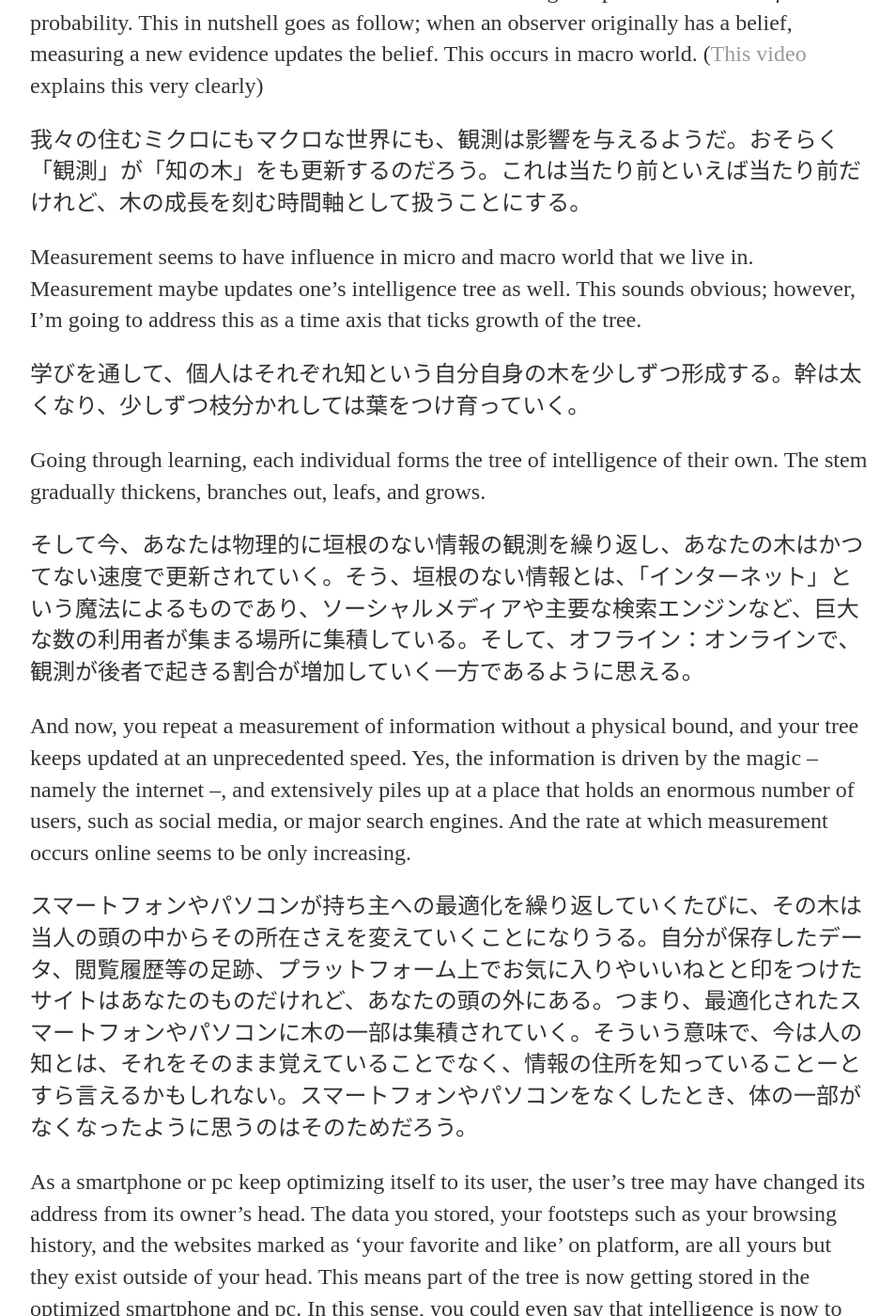
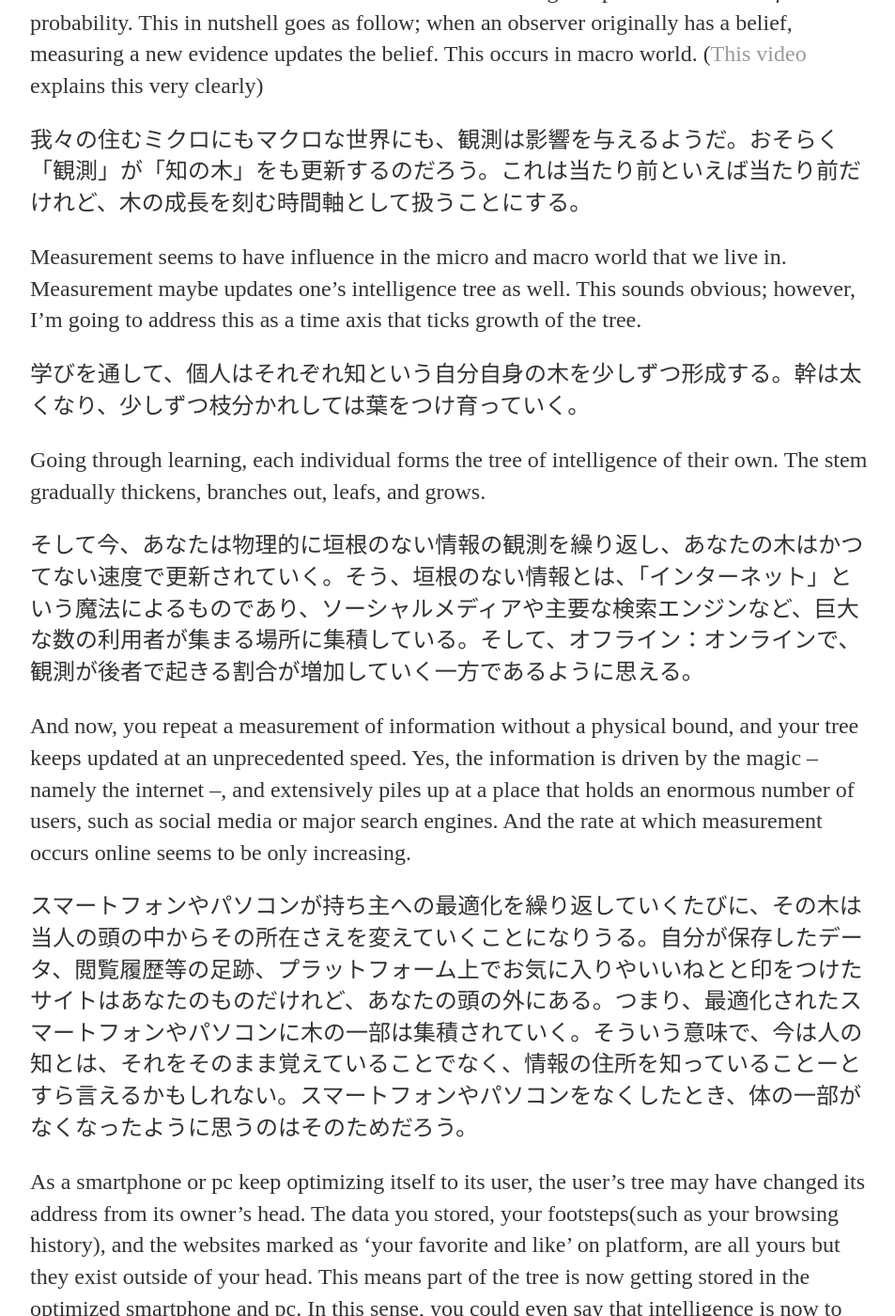
Before and after one commit to DaisukeMiyazaki/DaisukeMiyazaki.github.io, a Jekyll site: the page built from _posts/2020-03-14-RiseAndFall.md, in a window 1280 px wide and 1400 px high, scrolled down 1471 px. Shown: the whole window at 94% size, without its empty margins (160-1113 px from the left). Built offline with Jekyll 4.4.1, drawn with Linux system fonts in a browser that asks for light colours; some of the changed text lies outside the part shown.

Commit message:
fixed typo

```diff
--- a/_posts/2020-03-14-RiseAndFall.md
+++ b/_posts/2020-03-14-RiseAndFall.md
@@ -29,7 +29,7 @@
 
 我々の住むミクロにもマクロな世界にも、観測は影響を与えるようだ。おそらく「観測」が「知の木」をも更新するのだろう。これは当たり前といえば当たり前だけれど、木の成長を刻む時間軸として扱うことにする。
 
-Measurement seems to have influence in micro and macro world that we live in. Measurement maybe updates one's intelligence tree as well. This sounds obvious; however, I’m going to address this as a time axis that ticks growth of the tree.
+Measurement seems to have influence in the micro and macro world that we live in. Measurement maybe updates one's intelligence tree as well. This sounds obvious; however, I’m going to address this as a time axis that ticks growth of the tree.
 
 学びを通して、個人はそれぞれ知という自分自身の木を少しずつ形成する。幹は太くなり、少しずつ枝分かれしては葉をつけ育っていく。
 
@@ -37,11 +37,11 @@
 
 そして今、あなたは物理的に垣根のない情報の観測を繰り返し、あなたの木はかつてない速度で更新されていく。そう、垣根のない情報とは、「インターネット」という魔法によるものであり、ソーシャルメディアや主要な検索エンジンなど、巨大な数の利用者が集まる場所に集積している。そして、オフライン：オンラインで、観測が後者で起きる割合が増加していく一方であるように思える。
 
-And now, you repeat a measurement of information without a physical bound, and your tree keeps updated at an unprecedented speed. Yes, the information is driven by the magic -- namely the internet --, and extensively piles up at a place that holds an enormous number of users, such as social media, or major search engines. And the rate at which measurement occurs online seems to be only increasing.
+And now, you repeat a measurement of information without a physical bound, and your tree keeps updated at an unprecedented speed. Yes, the information is driven by the magic -- namely the internet --, and extensively piles up at a place that holds an enormous number of users, such as social media or major search engines. And the rate at which measurement occurs online seems to be only increasing.
 
 スマートフォンやパソコンが持ち主への最適化を繰り返していくたびに、その木は当人の頭の中からその所在さえを変えていくことになりうる。自分が保存したデータ、閲覧履歴等の足跡、プラットフォーム上でお気に入りやいいねとと印をつけたサイトはあなたのものだけれど、あなたの頭の外にある。つまり、最適化されたスマートフォンやパソコンに木の一部は集積されていく。そういう意味で、今は人の知とは、それをそのまま覚えていることでなく、情報の住所を知っていることーとすら言えるかもしれない。スマートフォンやパソコンをなくしたとき、体の一部がなくなったように思うのはそのためだろう。
 
-As a smartphone or pc keep optimizing itself to its user, the user's tree may have changed its address from its owner's head. The data you stored, your footsteps such as your browsing history, and the websites marked as 'your favorite and like' on platform, are all yours but they exist outside of your head. This means part of the tree is now getting stored in the optimized smartphone and pc. In this sense, you could even say that intelligence is now to knowing where information sits; not to exactly remembering it. When you lose your phone or pc, you may feel like you're losing part of your body, and that is probably because of this.
+As a smartphone or pc keep optimizing itself to its user, the user's tree may have changed its address from its owner's head. The data you stored, your footsteps(such as your browsing history), and the websites marked as 'your favorite and like' on platform, are all yours but they exist outside of your head. This means part of the tree is now getting stored in the optimized smartphone and pc. In this sense, you could even say that intelligence is now to knowing where information sits; not to exactly remembering it. When you lose your phone or pc, you may feel like you're losing part of your body, and that is probably because of this.
 
 しかしその知は、あなただけのものではない。足跡（閲覧履歴、キャッシュ、クッキーなども含む）を残してウェブを消費することで、その木の一部を受け取った「あちら側」-- 人とAIが一体となった「ある目的を達成する」集団叡智は、あなたが閲覧するデジタルな世界を「おすすめ」や「妥当性」で固めた中身と共に迅速に形作っていく。そうしてできたある意味で「自分の作り出したウェブ」に自らアクセスする速度が加速する様に、意欲刺激が働いている様に見える。
 
@@ -65,11 +65,11 @@
 
 そうして形成した木はーゆえに信条、知見、嗜好もーかつてない速度と精度で更新され続けているように思える。
 
-This tree formed in this way -- therefore beliefs, knowledge and preferences - seem like getting updated at an unprecedented rate.
+This tree formed in this way -- therefore beliefs, knowledge and preferences -- seem like getting updated at an unprecedented rate.
 
 インターネットが「魅力的でたまらない」「目線が行ってしまう」ということは、それだけ最適化がうまく行っている証拠であると考えることもできる。
 
-If the internet is 'irresistibly attractive' and 'impossible to control your attention' to you, that can be said as a testament to state-of-the-art optimization.
+If the internet is _irresistibly attractive_ and _impossible to control your attention_ to you, that can be said as a testament to state-of-the-art optimization.
 
 この行き着く先は、フィルターバブル（自分の消費しているコンテンツが正当化され続ける世界）である。他の人と同じ単語をグーグルを用いて検索しても、もちろん異なる検索結果に当たることになる。「おすすめ」を提示する、というアルゴリズムから、自分の趣味嗜好がより予測しやすい中で提供されたデジタルな空間には、より多くの結びつきが生まれる。
 
@@ -103,7 +103,7 @@
 
 多様性は良とされる。各々の木は集まって一つ大きな森を作る。あるいは、各々の木が幹となる部分を共有していて、枝先が異なる場合もある。多種多様な木が織りなす森も、地にしっかりと根を張り空に枝を一杯に広げる木も美しい。四季を通して花を咲かせ、緑緑と茂り、がらりと変わった彩を魅せては葉を枯らしては枝を残して地に積もる。それが他の木にも養分となり、また枝先に芽吹きをもたらす。そうして少しずつ循環を繰り返しては、森も木も大きく育っていく。
 
-Diversity is posed as good. Each tree gathers and forms a big forest as a whole. Or, each tree shares its stem and branches out differently. Both are beautiful; a forest interwoven with a various types of trees and a tree stretching its roots to the deep ground and branches out to the high sky. Through seasons -- flower blooms; greenery thickens; autumn leaves dye; and they wither. Branches will be left alone, and leaves pile up on the ground, bringing a new life to the branches again. Over this circulation, forests and trees grow larger and larger.
+Diversity is posed as good. Each tree gathers and forms a big forest as a whole. Or, each tree shares its stem and branches out differently. Both are beautiful: a forest interwoven with a various types of trees, and a tree stretching its roots to the deep ground and branches out to the high sky. Through seasons flower blooms; greenery thickens; autumn leaves dye; and they wither. Branches will be left alone, and leaves pile up on the ground, bringing a new life to the branches again. Over this circulation, forests and trees grow larger and larger.
 
 「お互いを理解しあう」にはつながっていた幹を探り、枝分かれした木の枝先や葉をお互いに認めあう必要がある。それぞれのリアリティーが枝分かれしていけばいくほどに、分かち合った根元までを辿る作業に時間がかかるのは、当然のことかもしれない。そしてそれは、自分からは決して成長の軌跡に足を踏み入れ、枝先を辿っていく必要があるのかもしれない。そうすれば、好き、嫌いという感性が生じたとしても、理解は生まれるかもしれないから。異なる木でも、一本の木は根から枝まで、きっとしっかりと構築されているのだから。
 
```
Also changed, not shown: other parts of _posts/2020-03-14-RiseAndFall.md (+9 -9 lines).
